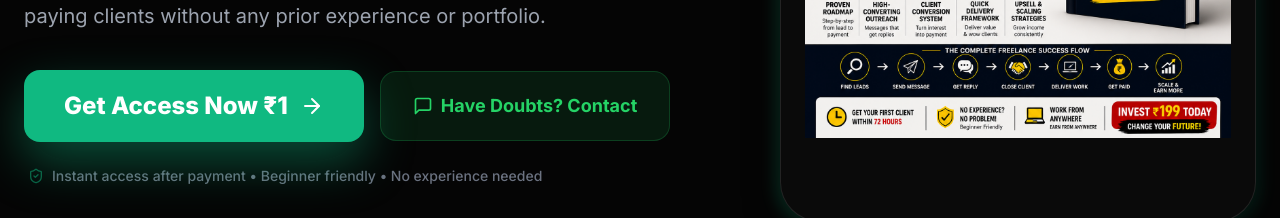
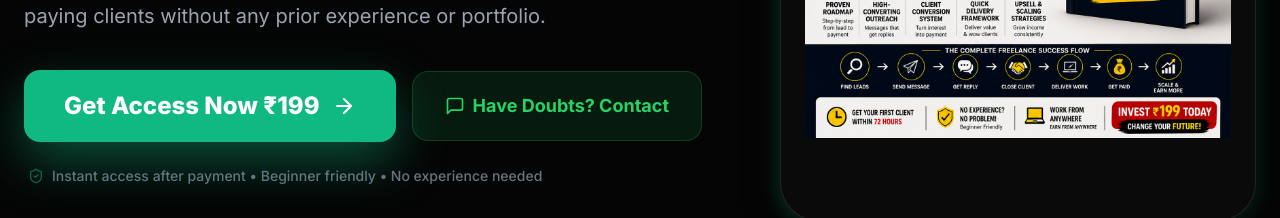
Before and after one commit to akhilprakash634/grow-your-business-landing, a React (Vite) app: page /first-client in a window 1280 px wide. Shown: the part 453-671 px from the top of the page. Built offline with nearby package versions, Linux system fonts and the light colour scheme; no server answers.

Commit message:
feat: update product price from ₹1 to ₹199 in checkout and UI elements

```diff
--- a/src/pages/first-client/page.tsx
+++ b/src/pages/first-client/page.tsx
@@ -36,7 +36,7 @@ export default function FirstClientPage() {
   const handleBuyNow = () => {
     setIsLoading(true);
     initiateCheckout({
-      amount: 100, // ₹1 in paise
+      amount: 19900, // ₹199 in paise
       currency: 'INR',
       name: 'First Freelance Client System',
       description: 'Digital Playbook for Beginners',
@@ -76,7 +76,7 @@ export default function FirstClientPage() {
           <div className="space-y-6 lg:space-y-8 lg:col-span-7">
             <div className="flex flex-wrap gap-2">
               <div className="inline-flex items-center gap-2 bg-emerald-500/10 text-emerald-400 px-3 py-1.5 rounded-full text-xs font-bold tracking-wider border border-emerald-500/20">
-                <Zap className="w-3 h-3" /> LAUNCH OFFER: ₹1 ONLY
+                <Zap className="w-3 h-3" /> LAUNCH OFFER: ₹199 ONLY
               </div>
             </div>
             <h1 className="text-4xl sm:text-5xl lg:text-7xl font-extrabold leading-[1.1] tracking-tight">
@@ -94,7 +94,7 @@ export default function FirstClientPage() {
                   className="w-full sm:w-fit bg-emerald-500 text-white px-10 py-5 rounded-2xl font-black text-xl sm:text-2xl hover:bg-emerald-600 transition-all flex items-center justify-center gap-3 group shadow-[0_20px_50px_rgba(16,185,129,0.4)] hover:shadow-[0_25px_60px_rgba(16,185,129,0.5)] active:scale-[0.98] relative overflow-hidden"
                 >
                   <div className="absolute inset-0 bg-gradient-to-r from-white/0 via-white/20 to-white/0 -translate-x-full group-hover:translate-x-full transition-transform duration-1000" />
-                  {isLoading ? 'Opening Checkout...' : <>Get Access Now ₹1 <ArrowRight className="w-6 h-6 group-hover:translate-x-1 transition-transform" /></>}
+                  {isLoading ? 'Opening Checkout...' : <>Get Access Now ₹199 <ArrowRight className="w-6 h-6 group-hover:translate-x-1 transition-transform" /></>}
                 </button>
 
                 <a
@@ -241,7 +241,7 @@ export default function FirstClientPage() {
           disabled={isLoading}
           className="w-full bg-emerald-500 text-white py-4 rounded-xl font-black text-lg shadow-[0_10px_30px_rgba(16,185,129,0.3)] active:scale-95 transition-all"
         >
-          {isLoading ? 'Loading...' : 'GET ACCESS NOW ₹1'}
+          {isLoading ? 'Loading...' : 'GET ACCESS NOW ₹199'}
         </button>
       </div>
 
```
